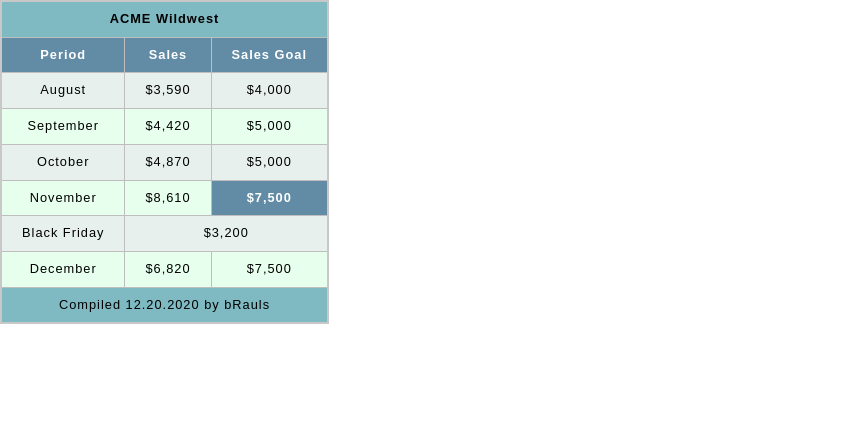
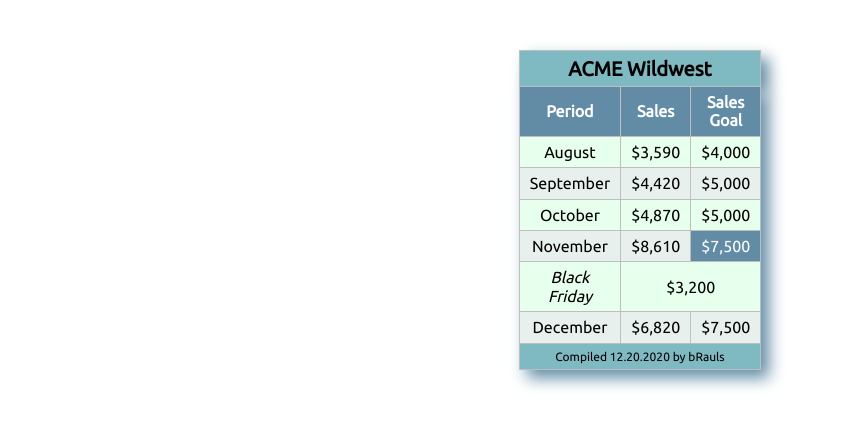
Before and after one commit to kamccown3/kamccown3.github.io, a plain HTML site: page cit230/assignments/week-8/tablebuild.html in a window 1280 px wide. Shown: the whole page, without its empty margins (0-843 px from the left). Drawn offline with Linux system fonts and the light colour scheme.

Commit message:
table build changes

```diff
--- a/cit230/assignments/week-8/styles/tablebuild.css
+++ b/cit230/assignments/week-8/styles/tablebuild.css
@@ -3,43 +3,48 @@ html {
 }
 
 table {
-    border-collapse: collapse;
-    border: 2px solid rgb(200, 200, 200);
-    letter-spacing: 1px;
-    font-size: 0.8rem;
+    width: 0;
+    margin: auto;
+    margin-top: 50px;
 }
 
-td,
-th {
-    border: 1px solid rgb(190, 190, 190);
-    padding: 10px 20px;
+table, caption, th, td {
+    border: .5px solid #BEBEBE;
+    border-collapse: collapse;
+    text-align: center;
+    padding: 6px 10px;
+}
+
+table, caption {
+    box-shadow: 8px 8px 15px rgba(98, 140, 166, 1);
 }
 
 th {
-    background-color: #628ca6;
-    color: white;
+    color: #FFF;
+    background-color: #628CA6;
 }
 
-td {
-    text-align: center;
+tr {
+    background-color: #E7f0ED;
 }
 
-tr:nth-child(even) td {
-    background-color: #e7f0ed;
+tr:nth-child(even) {
+    background-color: #E7FFED;
 }
 
-tr:nth-child(odd) td {
-    background-color: #e7ffed;
+tfoot tr td:last-child {
+    background-color: #7FB9C2;
+    font-size: 12px;
 }
 
-tr:nth-child(1) td {
-    background-color: #7fb9c2;
-}
-
-tfoot {
+.nov {
     background-color: #628ca6;
+    color: #fff;
 }
 
 caption {
-    padding: 10px;
+    background-color: #7FB9C2;
+    border-bottom: none;
+    font-size: 20px;
+    font-weight: bolder;
 }
--- a/cit230/assignments/week-8/tablebuild.html
+++ b/cit230/assignments/week-8/tablebuild.html
@@ -8,6 +8,7 @@
     <meta name="description" content="ACME Wildwest Table">
     <link href="styles/normalize.css" rel="stylesheet">
     <link href="styles/tablebuild.css" rel="stylesheet">
+    <link href="https://fonts.googleapis.com/css?family=Ubuntu" rel="stylesheet">
 </head>
 
 <body>
@@ -20,9 +21,8 @@
     <main>
         <table>
             <thead>
-                <tr>
-                    <td colspan="3"><strong>ACME Wildwest</strong></td>
-                </tr>
+
+                    <caption>ACME Wildwest</caption>
             </thead>
             <tbody>
                 <tr>
@@ -48,10 +48,10 @@
                 <tr>
                     <td>November</td>
                     <td>$8,610</td>
-                    <th>$7,500</th>
+                    <td class="nov">$7,500</td>
                 </tr>
                 <tr>
-                    <td>Black Friday</td>
+                    <td><i>Black Friday</i></td>
                     <td colspan="2">$3,200</td>
                 </tr>
                 <tr>
```
